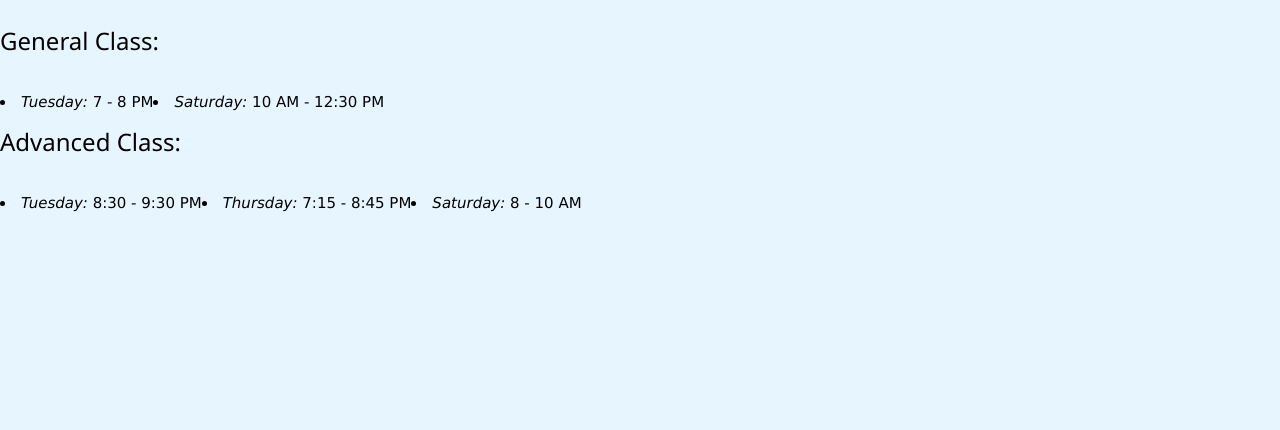
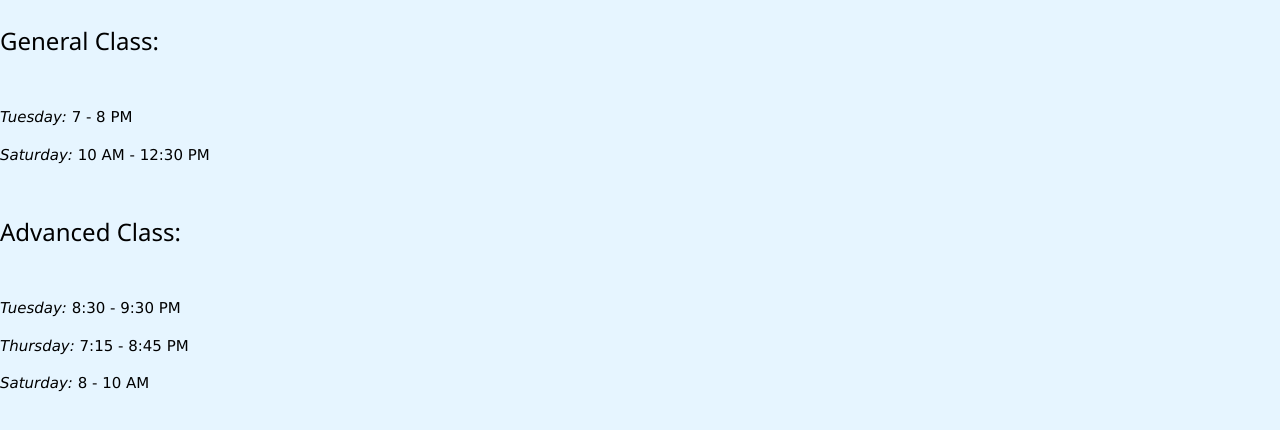
Before and after one commit to katelynsyu/SatsumaDojoWebsite, a plain HTML site: page KarateClass.html in a window 1280 px wide. Shown: the part 360-790 px from the top of the page. Drawn offline with nearby package versions, Linux system fonts and the light colour scheme.

Commit message:
Update KarateClass.html

```diff
--- a/KarateClass.html
+++ b/KarateClass.html
@@ -35,13 +35,13 @@
         Class Times:
       </h2>
       <br> <h3> General Class: </h3> </br>
-      <li> <em>Tuesday:</em>		7 - 8 PM </li>
-      <li> <em>Saturday:</em>		10 AM - 12:30 PM </li>
+      <p><em>Tuesday:</em>		7 - 8 PM</p>
+      <p><em>Saturday:</em>		10 AM - 12:30 PM</p>
 
       <br> <h3> Advanced Class: </h3> </br>
-      <li> <em>Tuesday:</em>		8:30 - 9:30 PM </li>
-      <li> <em>Thursday:</em>		7:15 - 8:45 PM </li>
-      <li> <em>Saturday:</em>		8 - 10 AM </li>
+      <p><em>Tuesday:</em>		8:30 - 9:30 PM</p>
+      <p><em>Thursday:</em>		7:15 - 8:45 PM</p>
+      <p><em>Saturday:</em>		8 - 10 AM</p>
     </div>
 
   </body>
```
